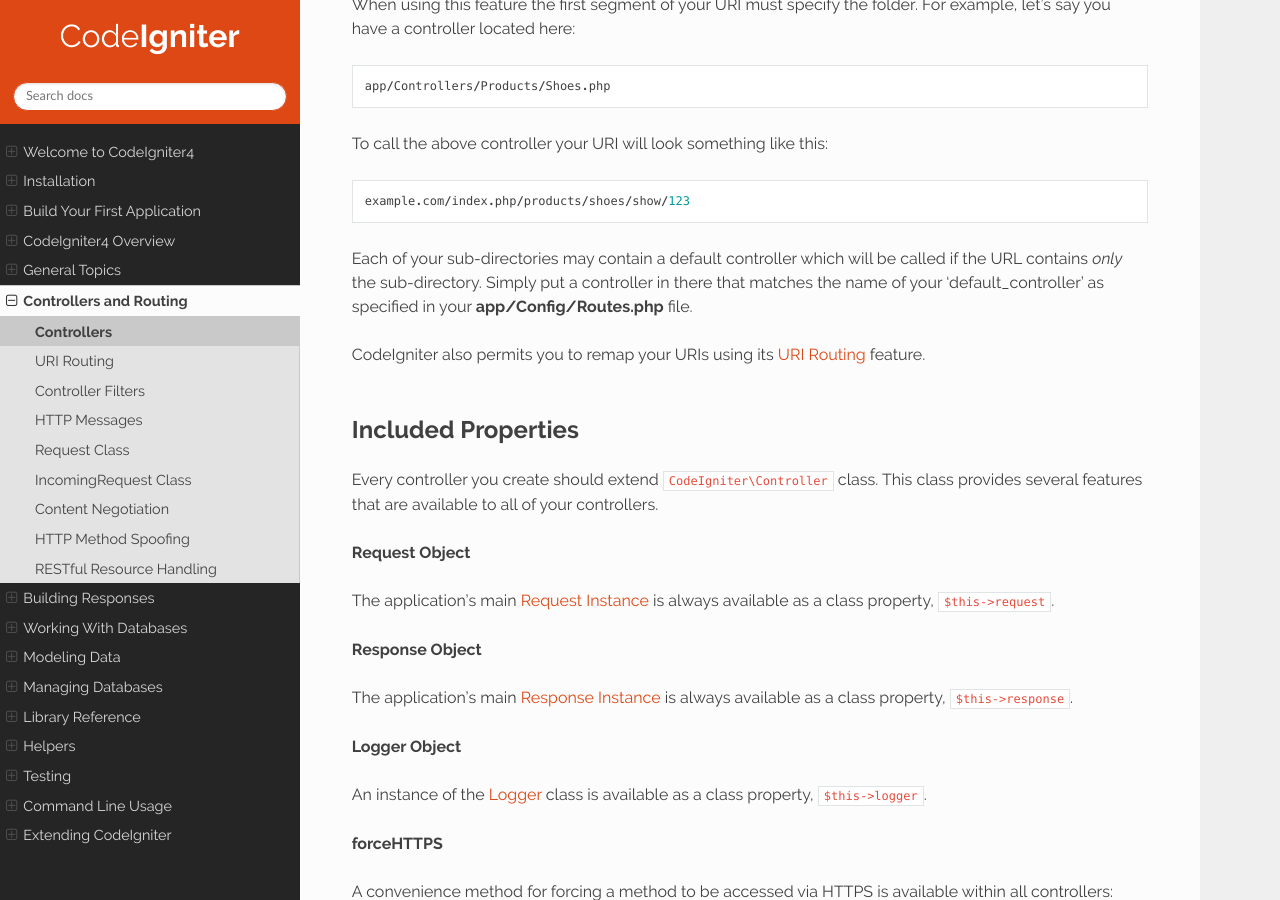
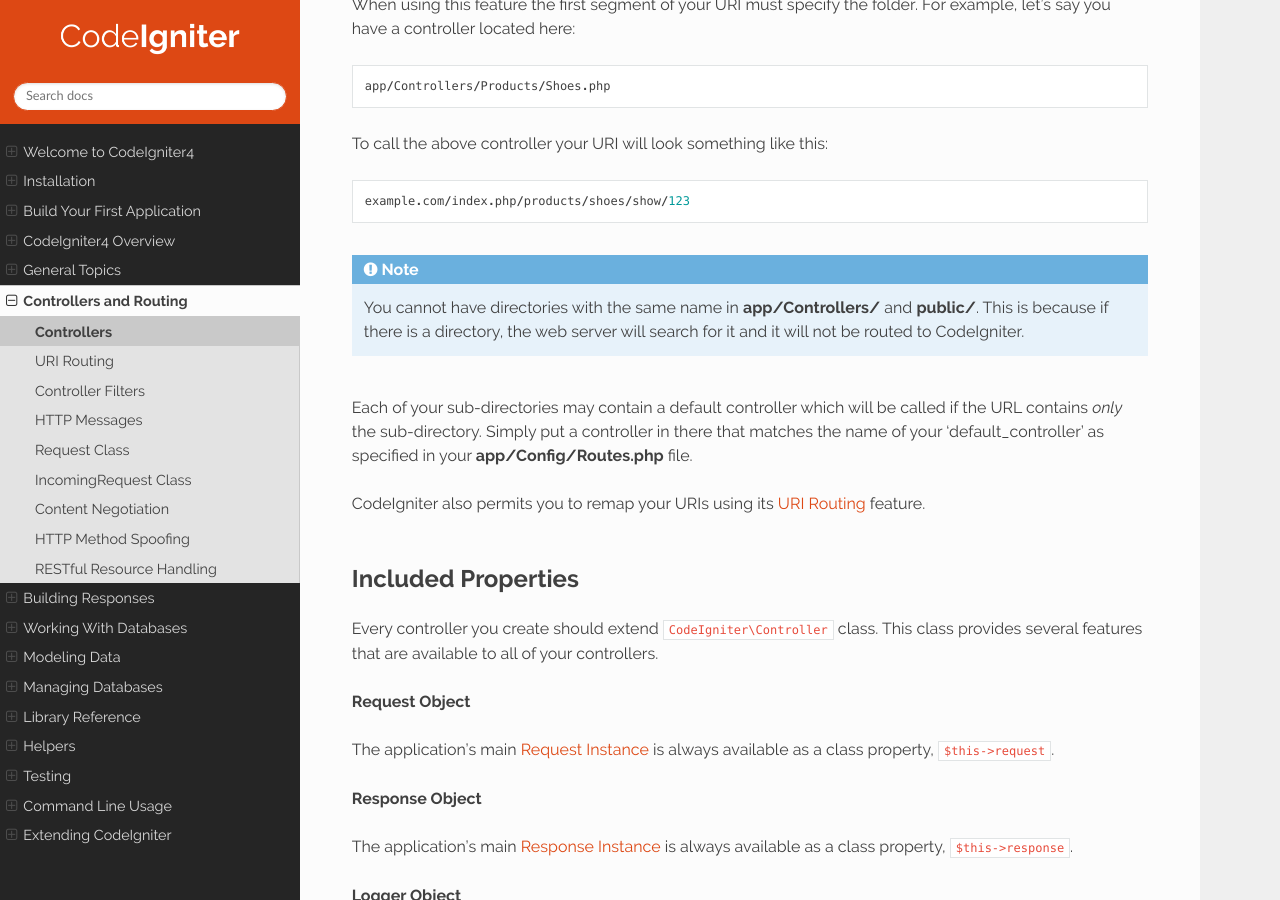
Before and after one commit to NEKOGET/ci4_user_guide_src, a Sphinx documentation site: the page built from source/incoming/controllers.rst, in a window 1280 px wide and 900 px high, scrolled down 7029 px. Built offline with Sphinx 7.4.7 and the Read the Docs theme 2.0.0, drawn with Linux system fonts in a browser that asks for light colours.

Commit message:
docs: add note about directory with the same name

```diff
--- a/source/incoming/controllers.rst
+++ b/source/incoming/controllers.rst
@@ -285,6 +285,9 @@ To call the above controller your URI will look something like this::
 
     example.com/index.php/products/shoes/show/123
 
+.. note:: You cannot have directories with the same name in **app/Controllers/** and **public/**.
+    This is because if there is a directory, the web server will search for it and
+    it will not be routed to CodeIgniter.
 
 Each of your sub-directories may contain a default controller which will be
 called if the URL contains *only* the sub-directory. Simply put a controller
```
